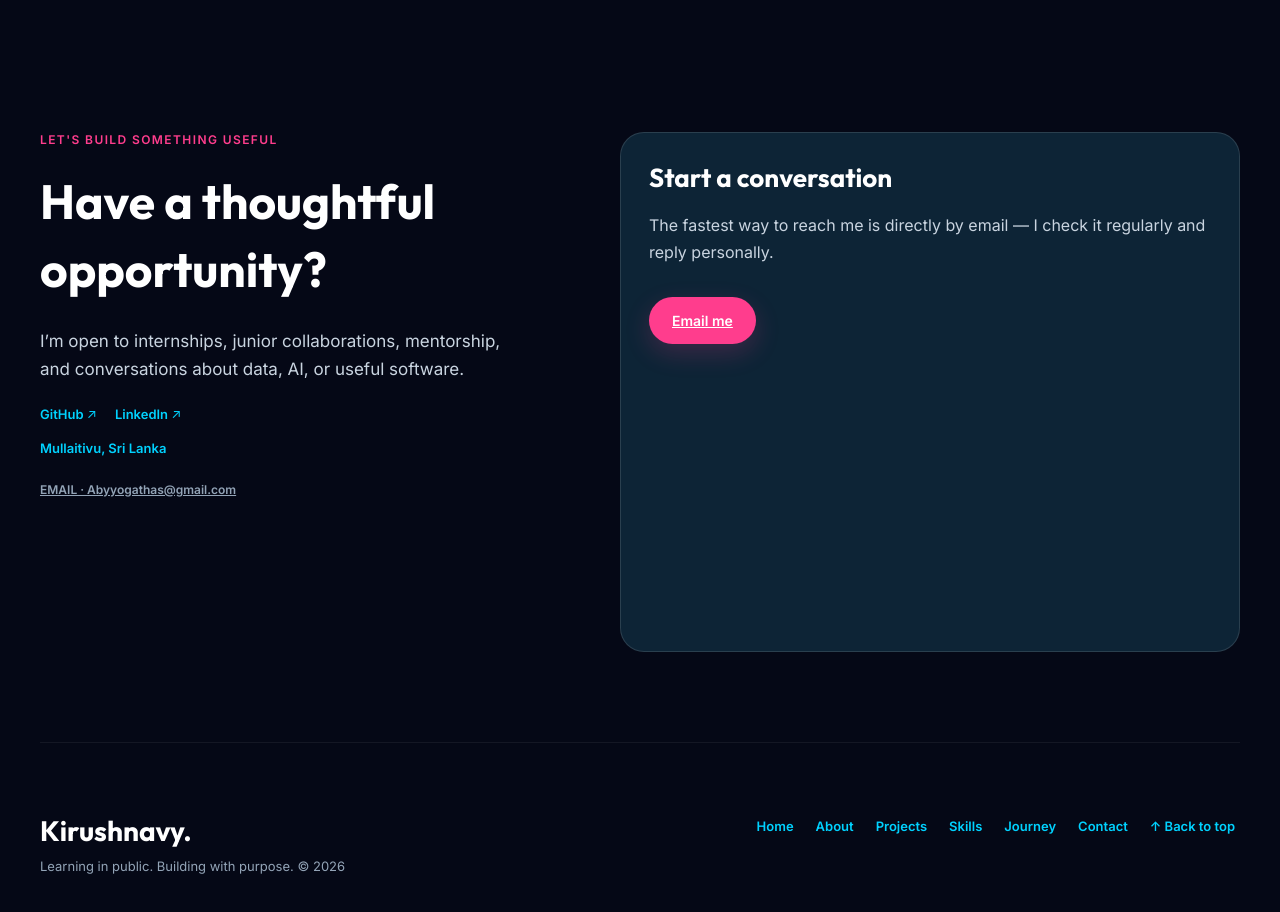
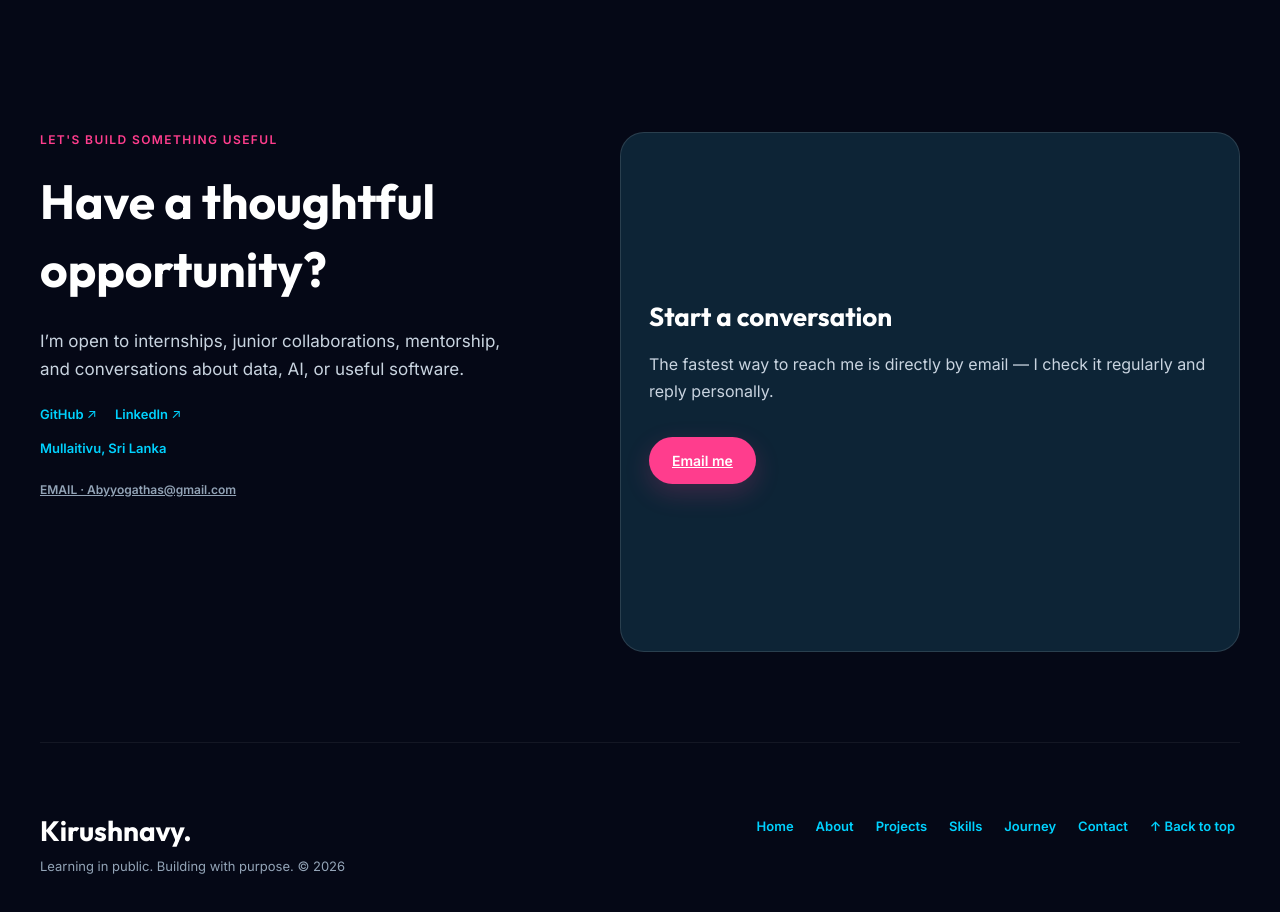
Before and after one commit to abyyogathas-1129/Portfolio, a React (Vite) app: page / in a window 1280 px wide. Shown: the part 4380-5292 px from the top of the page. Built offline with nearby package versions, Linux system fonts and the light colour scheme.

Commit message:
comtact improve

```diff
--- a/src/App.css
+++ b/src/App.css
@@ -132,7 +132,7 @@ h3 { margin-bottom: 0; }
 .contact-copy .body-copy { font-size: 17px; }
 .contact-links { margin: 22px 0; }
 .contact-links span { flex-basis: 100%; }
-.contact-form { min-height: 480px; display: flex; flex-direction: column; gap: 16px; padding: 28px; border: 1px solid var(--border); border-radius: 24px; background: var(--surface); }
+.contact-form { min-height: 280px; display: flex; flex-direction: column; justify-content: center; gap: 16px; padding: 28px; border: 1px solid var(--border); border-radius: 24px; background: var(--surface); }
 .contact-form h3 { margin-bottom: 2px; font-size: 26px; }
 .contact-form label { display: flex; flex-direction: column; gap: 3px; padding: 10px 16px; border: 1px solid var(--border); border-radius: 12px; background: var(--bg); }
 .contact-form label:focus-within { border-color: var(--cyan); }
```
